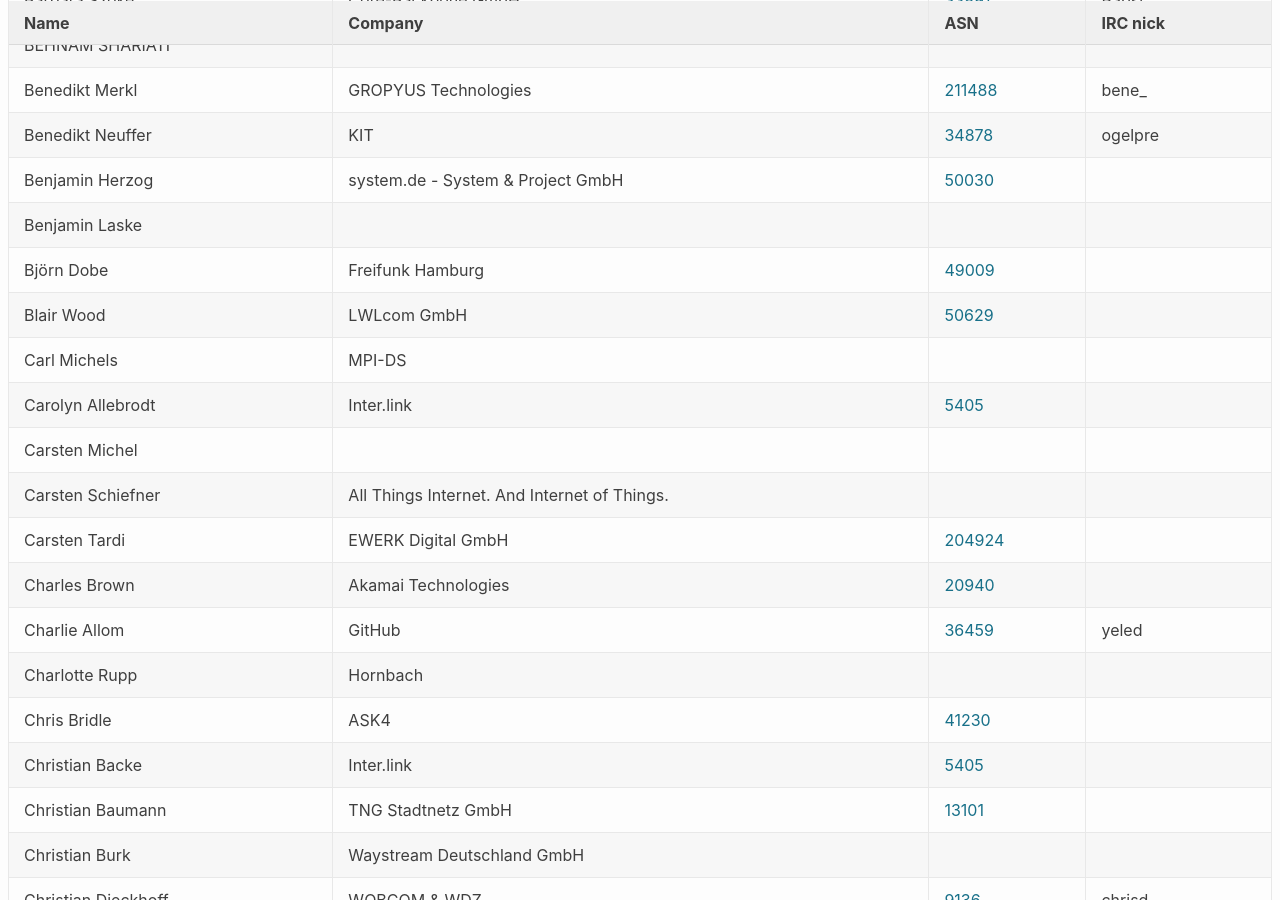
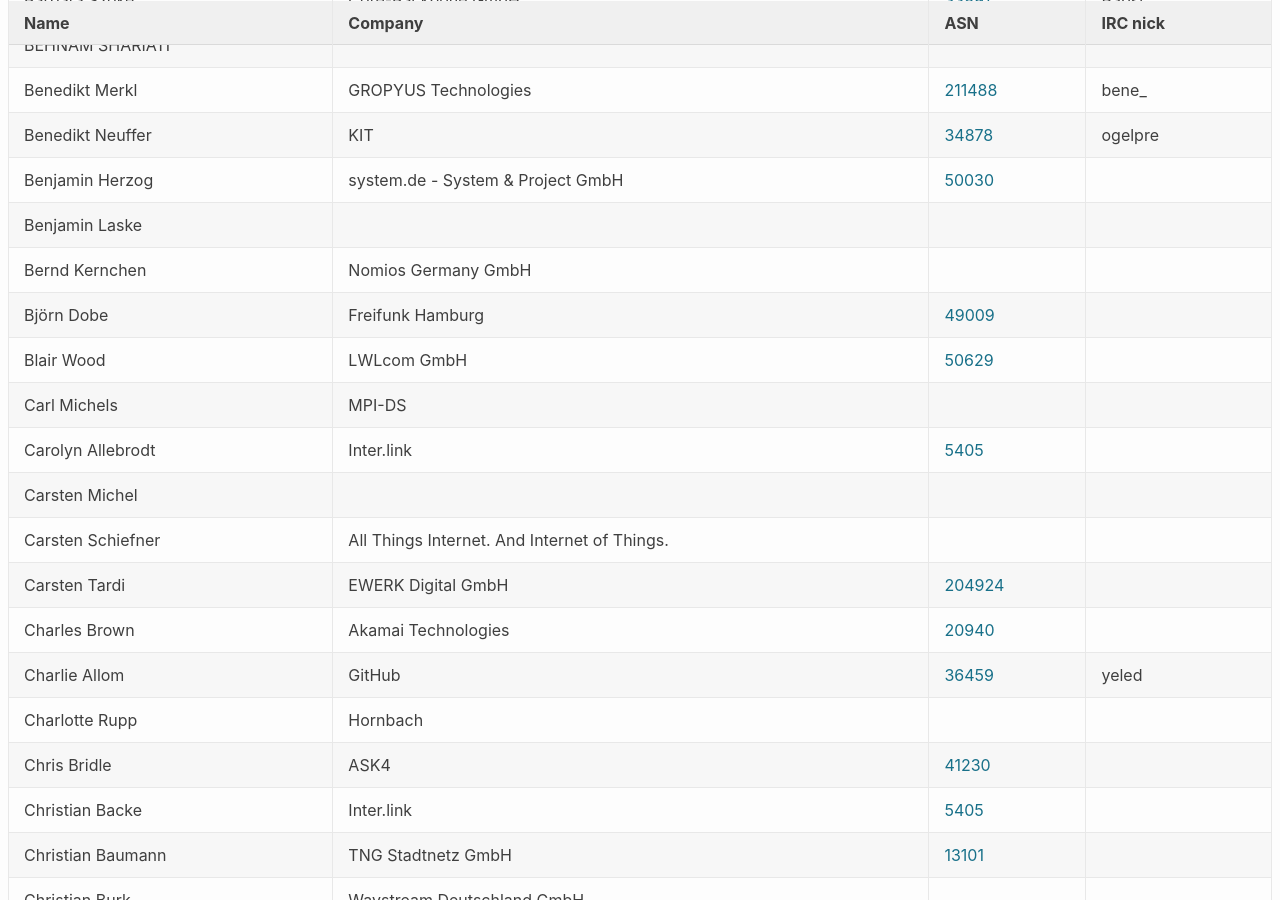
Before and after one commit to denog/pretix-attendeelist, a Jekyll site: the page built from denog15/index.md, in a window 1280 px wide and 900 px high, scrolled down 2179 px. Built offline with Jekyll 4.4.1, drawn with Linux system fonts in a browser that asks for light colours.

Commit message:
Latest data: Sat Nov 11 11:48:05 UTC 2023

```diff
--- a/_data/attendees_denog15_onsite.json
+++ b/_data/attendees_denog15_onsite.json
@@ -300,6 +300,12 @@
     "asn": null
   },
   {
+    "name": "Bernd Kernchen",
+    "company": "Nomios Germany GmbH",
+    "irc": null,
+    "asn": null
+  },
+  {
     "name": "Björn Dobe",
     "company": "Freifunk Hamburg",
     "irc": null,
```
